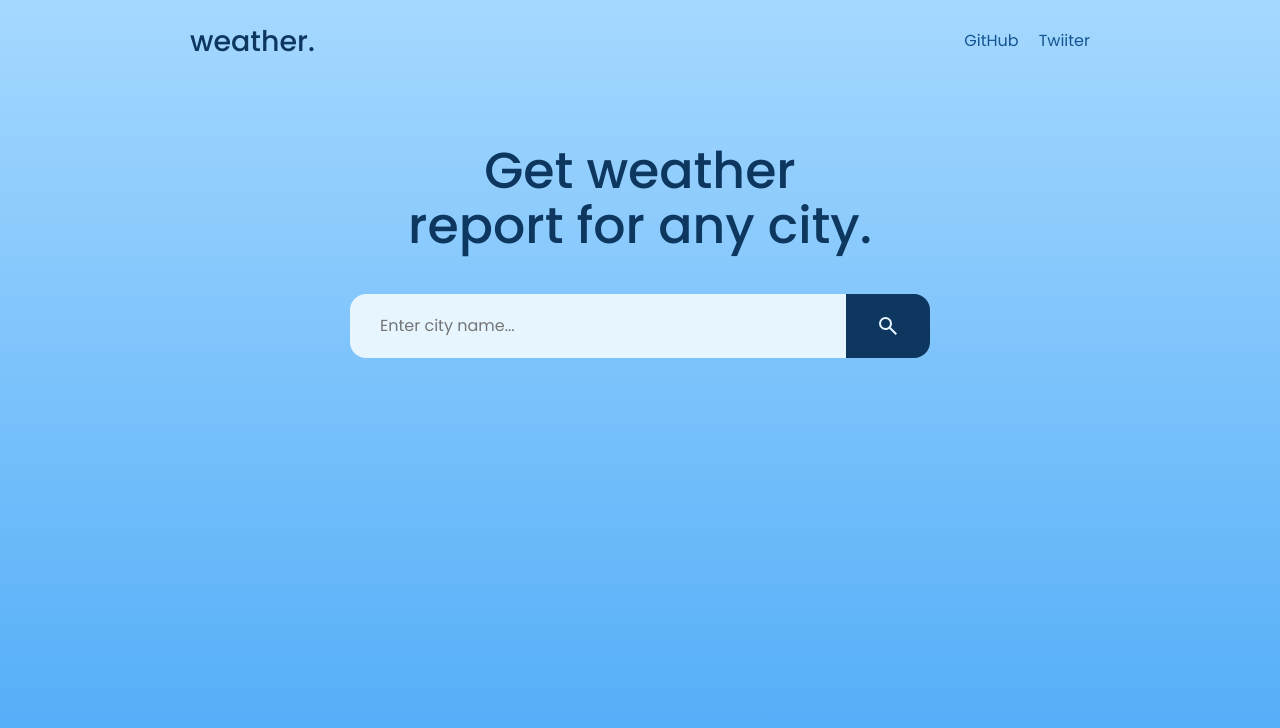
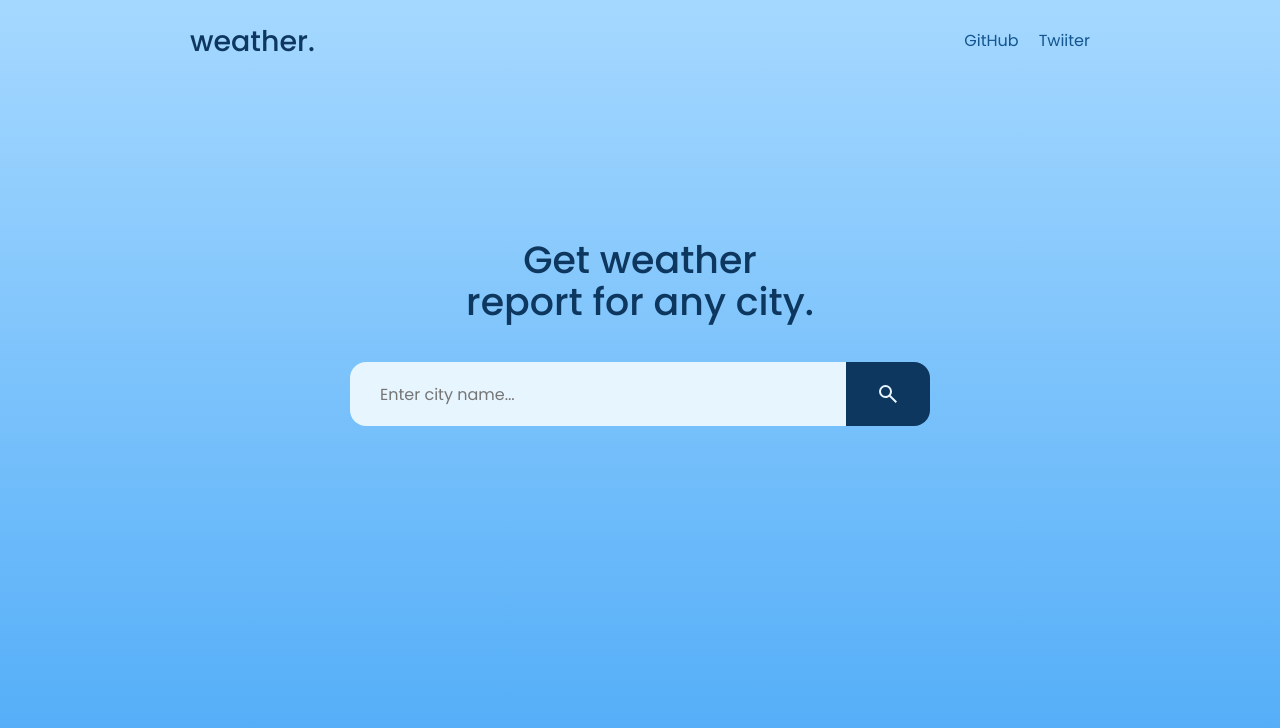
Before and after one commit to heygauravshukla/weather-app, a website built with Vite: page index.html in a window 1280 px wide. Built offline with nearby package versions, Linux system fonts and the light colour scheme; no server answers.

Commit message:
fix: align main element in the middle & reduce font-size of h1

```diff
--- a/src/style.css
+++ b/src/style.css
@@ -109,6 +109,8 @@
     max-width: 40rem;
     margin-inline: auto;
     padding-inline: var(--sz-500);
+    min-height: 60vh;
+    align-content: center;
   }
 
   h1,
@@ -199,14 +201,13 @@
     text-align: center;
 
     h1 {
-      font-size: var(--fs-700);
-      line-height: 1.1;
+      font-size: var(--fs-600);
       font-weight: var(--fw-medium);
     }
   }
 
   .weather {
-    margin-block: var(--sz-600);
+    padding-block: var(--sz-600);
 
     form {
       display: flex;
@@ -250,8 +251,8 @@
         var(--clr-surface-2)
       );
       padding: var(--sz-500);
+      margin-block-start: var(--sz-500);
       border-radius: var(--br-500);
-      margin-block: var(--sz-600);
 
       [data-loading],
       [data-error] {
```
